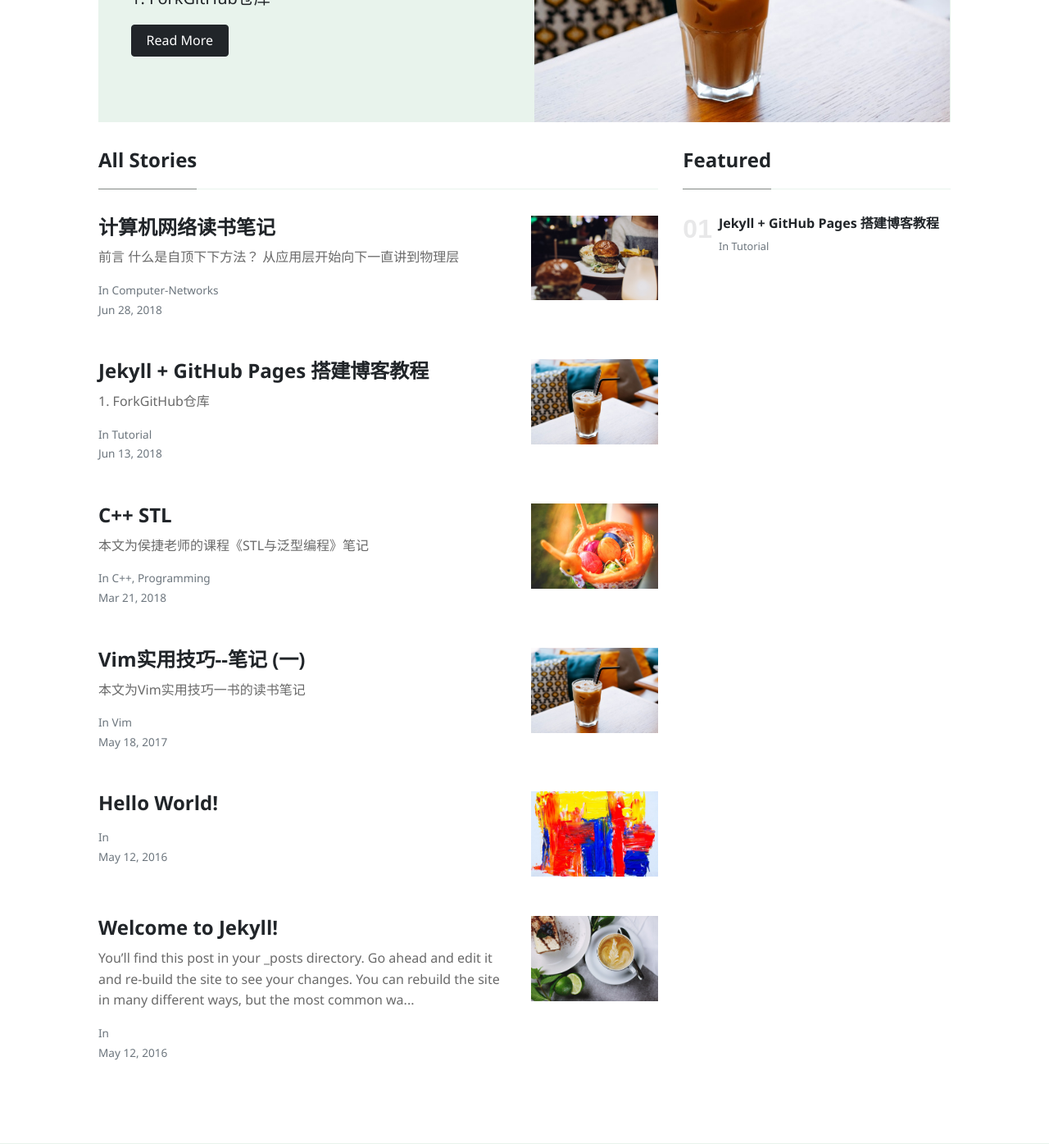
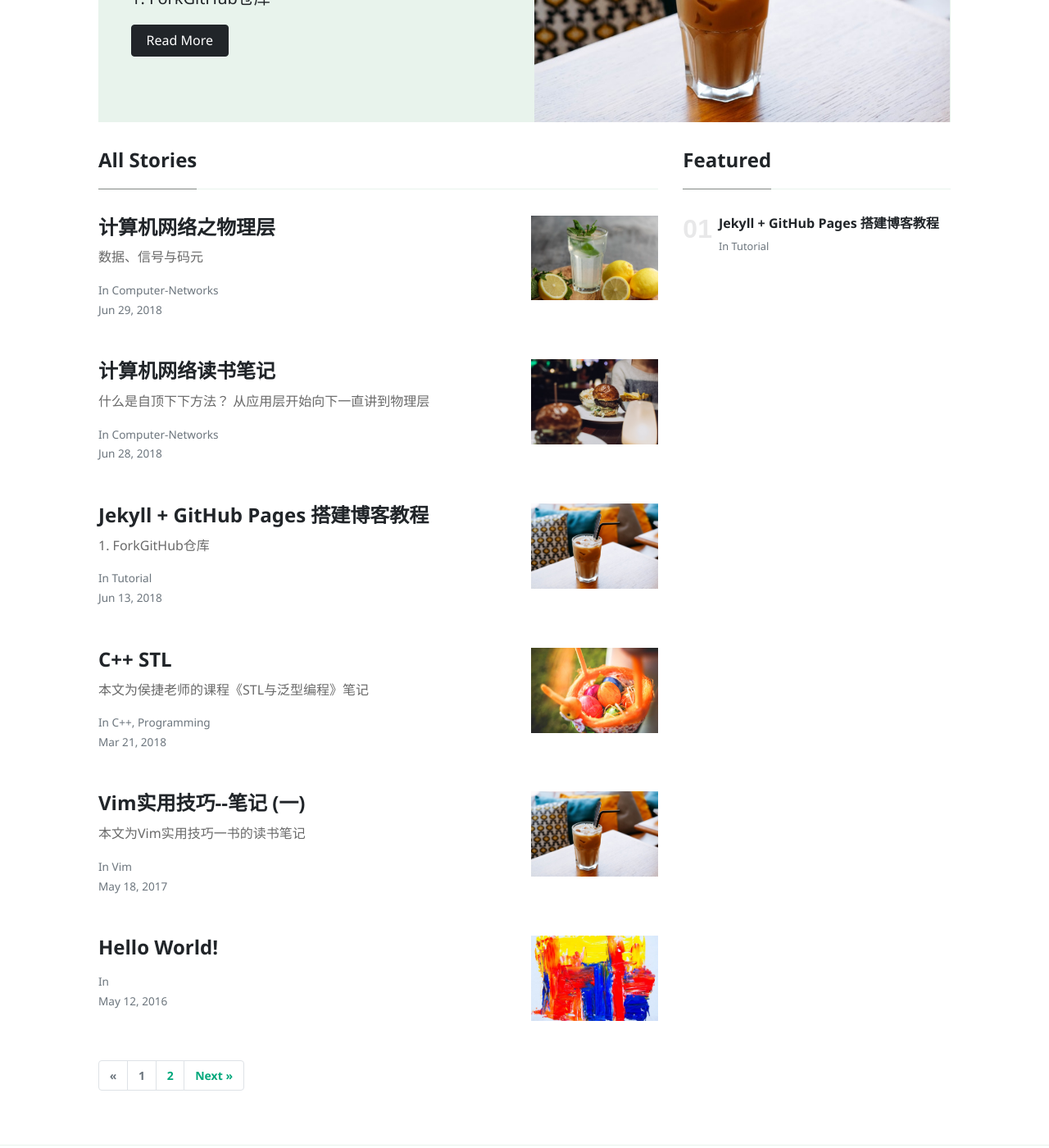
Before and after one commit to kuangyl0212/kuangyl0212.github.io.bak, a Jekyll site: the page built from index.html, in a window 1280 px wide and 1400 px high, scrolled down 664 px. Shown: the whole window at 82% size. Built offline with Jekyll 4.4.1, drawn with Linux system fonts in a browser that asks for light colours; nearby versions of some CDN libraries; the list of posts is cut into pages by our own code; some of the changed lines change nothing that is shown.

```diff
--- a/_posts/2018-06-28-Computer-Network_notes.md
+++ b/_posts/2018-06-28-Computer-Network_notes.md
@@ -7,7 +7,6 @@
 image: assets/images/2.jpg
 ---
 
-#### 前言
 1. 什么是自顶下下方法？
     - 从应用层开始向下一直讲到物理层
 
--- /dev/null
+++ b/_posts/2018-06-29-Computer-Network-Physical-Layer.md
@@ -0,0 +1,25 @@
+---
+layout: post
+title:  "计算机网络之物理层"
+date:   2018-06-29 19:34:42 +0800
+categories:
+    - "Computer-Networks"
+image: assets/images/14.jpg
+---
+
+### 数据、信号与码元
+
+数据是传送信息的实体。信号是数据的电气或电磁表现，是数据在传输过程中的存在形式。
+码元是一个固定时长的信号波形，这个波形表示一位k进制数。这个固定时长内的信号称为k进制码元，这个时长称为码元的宽度。
+
+信号可以是模拟的，也可以是数字的。连续变化的信号称为模拟信号，取值只有有限个离散值的信号称为数字信号。
+
+数据的传输可以是串行传输，也可以是并行传输。串行传输是指一个比特一个比特按照时间顺序传输，并行传输是指多个比特通过多条信道同时传输。
+
+### 信源、信宿和信道
+
+信源是产生和发送数据的源头，信宿是接收数据的终点，信道是信号传输的媒介。信源发出的信息需要通过转换器转换成适合于在信道上传输的信号，而通过信道传输到接收端的信号需要先反变换成原始信息，再发给信宿。
+
+一个信道可以视为一条线路的逻辑部件，一般用来表示向某个方向传送的信息的介质。一条通信线路往往包含一条发送信道和一条接收信道。
+
+按照传输的信号的形式，信道可以分为模拟信道和数字信道；按传输介质可以分为有线信道和无线信道。
```
Also changed, not shown: Gemfile.lock, 1 other file.
